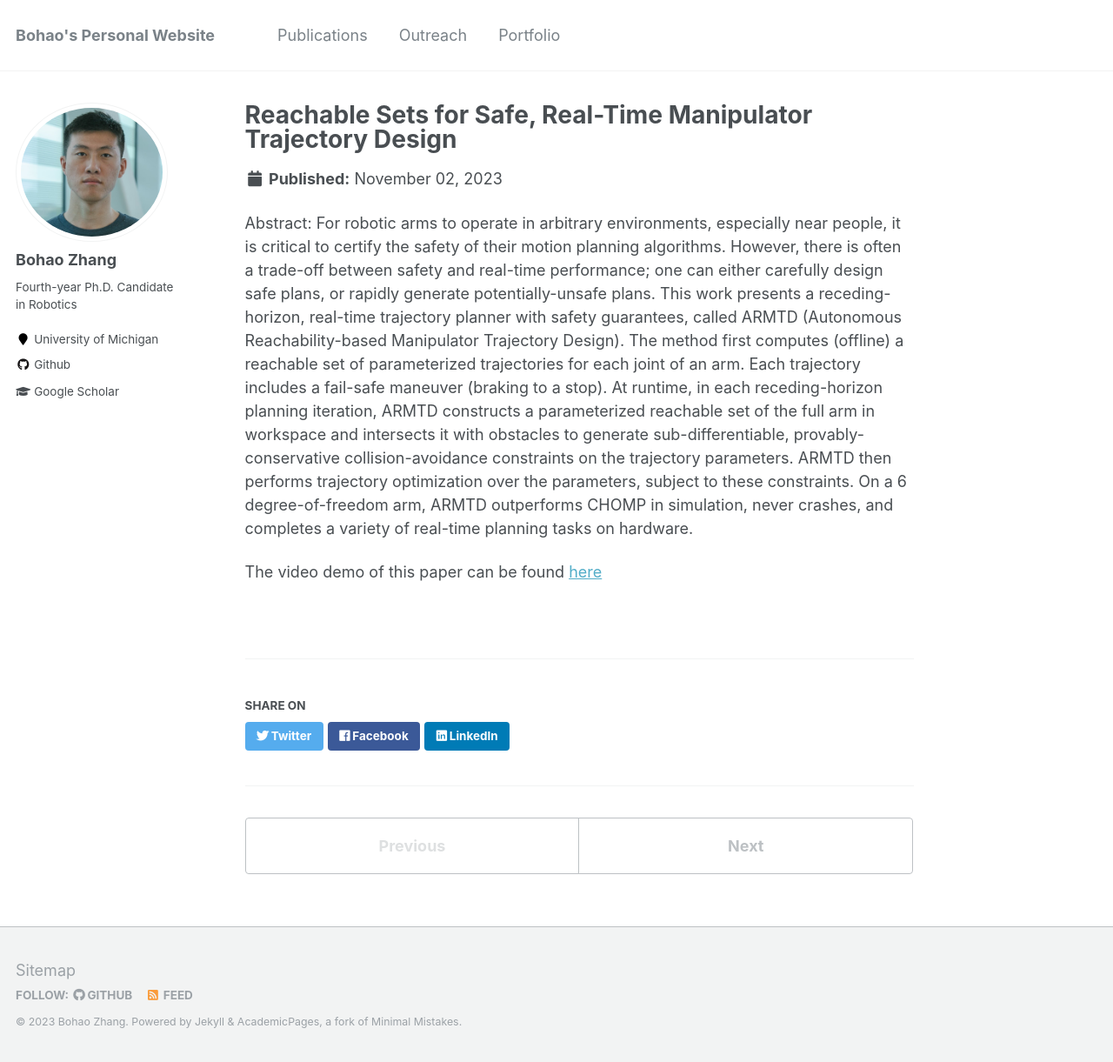
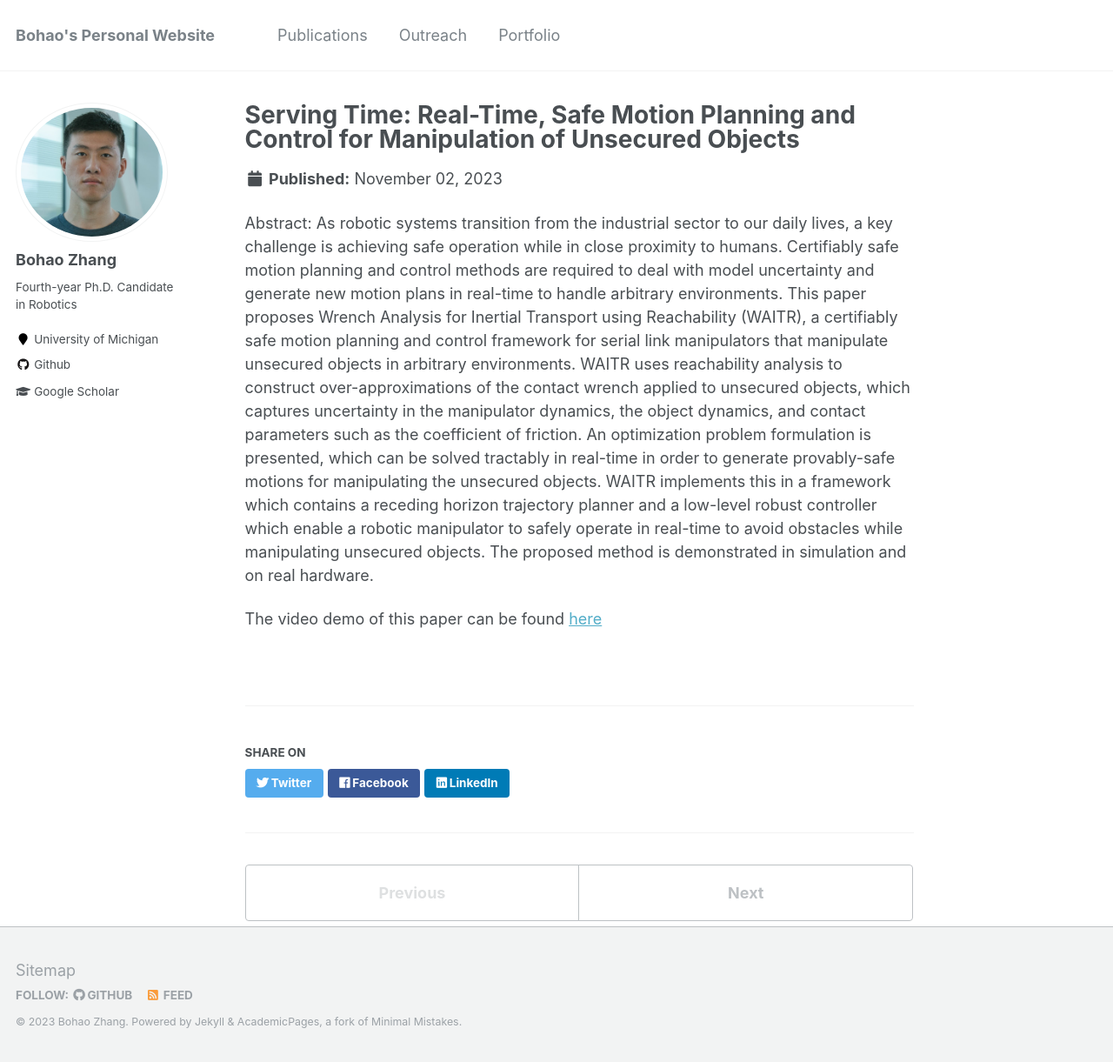
Before and after one commit to Cfather/jimzhang.github.io, a Jekyll site: the page built from _portfolio/portfolio-1.md, in a window 1280 px wide and 1221 px high. Shown: the whole window at 87% size. Built offline with Jekyll 4.4.1, drawn with Linux system fonts in a browser that asks for light colours.

Commit message:
add waitr paper

```diff
--- a/_portfolio/portfolio-1.md
+++ b/_portfolio/portfolio-1.md
@@ -1,17 +1,16 @@
 ---
-title: "Reachable Sets for Safe, Real-Time Manipulator Trajectory Design"
-excerpt: "<img src='../images/armtd-demo.png'/>"
+title: "Serving Time: Real-Time, Safe Motion Planning and Control for Manipulation of Unsecured Objects"
+excerpt: "<img src='../images/waitr-demo.png'/>"
 collection: portfolio
 ---
 
 Abstract:
-For robotic arms to operate in arbitrary environments, especially near people, it is critical to certify the safety of their motion planning algorithms.
-However, there is often a trade-off between safety and real-time performance; one can either carefully design safe plans, or rapidly generate potentially-unsafe plans.
-This work presents a receding-horizon, real-time trajectory planner with safety guarantees, called ARMTD (Autonomous Reachability-based Manipulator Trajectory Design).
-The method first computes (offline) a reachable set of parameterized trajectories for each joint of an arm.
-Each trajectory includes a fail-safe maneuver (braking to a stop).
-At runtime, in each receding-horizon planning iteration, ARMTD constructs a parameterized reachable set of the full arm in workspace and intersects it with obstacles to generate sub-differentiable, provably-conservative collision-avoidance constraints on the trajectory parameters.
-ARMTD then performs trajectory optimization over the parameters, subject to these constraints.
-On a 6 degree-of-freedom arm, ARMTD outperforms CHOMP in simulation, never crashes, and completes a variety of real-time planning tasks on hardware.
+As robotic systems transition from the industrial sector to our daily lives, a key challenge is achieving safe operation while in close proximity to humans.
+Certifiably safe motion planning and control methods are required to deal with model uncertainty and generate new motion plans in real-time to handle arbitrary environments.
+This paper proposes Wrench Analysis for Inertial Transport using Reachability (WAITR), a certifiably safe motion planning and control framework for serial link manipulators that manipulate unsecured objects in arbitrary environments.
+WAITR uses reachability analysis to construct over-approximations of the contact wrench applied to unsecured objects, which captures uncertainty in the manipulator dynamics, the object dynamics, and contact parameters such as the coefficient of friction.
+An optimization problem formulation is presented, which can be solved tractably in real-time in order to generate provably-safe motions for manipulating the unsecured objects.
+WAITR implements this in a framework which contains a receding horizon trajectory planner and a low-level robust controller which enable a robotic manipulator to safely operate in real-time to avoid obstacles while manipulating unsecured objects.
+The proposed method is demonstrated in simulation and on real hardware.
 
-The video demo of this paper can be found [here](https://www.youtube.com/watch?v=ySnux2owlAA&t=2s)
+The video demo of this paper can be found [here](https://youtu.be/-n6SwmylyX4?si=RdTsgVqxesKDfSJx)
```
Also changed, not shown: _portfolio/portfolio-2.md (+12 -11 lines), _portfolio/portfolio-3.md (+12 -11 lines), _portfolio/portfolio-4.md (added, +17 -0 lines), _publications/3-paper-waitor-number-4.md (added, +7 -0 lines), images/waitr-demo.png (added), 2 other files.
